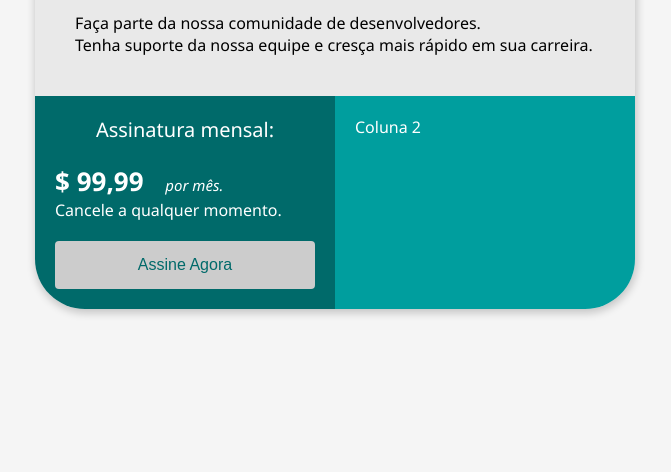
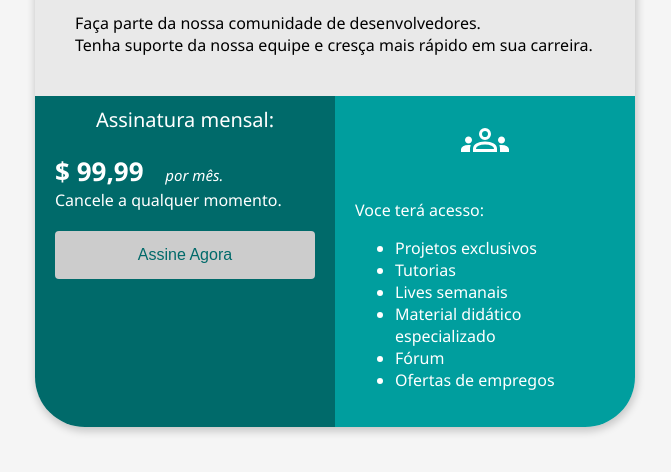
Before and after one commit to SantosGustavo12/BOOTCAMPDEVJR-MODULO2, a plain HTML site: page index.html in a window 1280 px wide. Shown: the part 138-610 px from the top of the page, without its empty margins (305-976 px from the left). Drawn offline with Linux system fonts and the light colour scheme.

Commit message:
closes #5 - tags ul e li

```diff
--- a/index.html
+++ b/index.html
@@ -48,7 +48,7 @@
         .col-1{
             background-color: #006A6A;
             width: 50%;
-            padding: 20px;
+            padding:  10px 20px;
             color: #FFF;
         }
 
@@ -90,6 +90,15 @@
         .button:hover{
             background-color: #E9E9E9;
         }
+
+        .letracol-2{
+            margin-top: 30px;
+        }
+
+        .image-group{
+            text-align: center;
+            color: #FFF;
+        }
     </style>
 
 
@@ -126,7 +135,22 @@
                 <button class = "button">Assine Agora</button>
             </div>
             <div class= "col-2">
-                Coluna 2
+
+                <div class="image-group">
+                    <object data="groups_48dp_5F6368_FILL0_wght400_GRAD0_opsz48.svg" type="image/svg+xml"></object>
+                </div>
+
+                <div class = "letracol-2">Voce terá acesso:
+                    <ul>
+                        <li>Projetos exclusivos</li>
+                        <li>Tutorias</li>
+                        <li>Lives semanais</li>
+                        <li>Material didático especializado</li>
+                        <li>Fórum</li>
+                        <li>Ofertas de empregos</li>
+                    </ul>
+                </div>
+                </ul>
             </div>
         </div>
     </div>
```
Also changed, not shown: groups_48dp_5F6368_FILL0_wght400_GRAD0_opsz48.svg (added).
